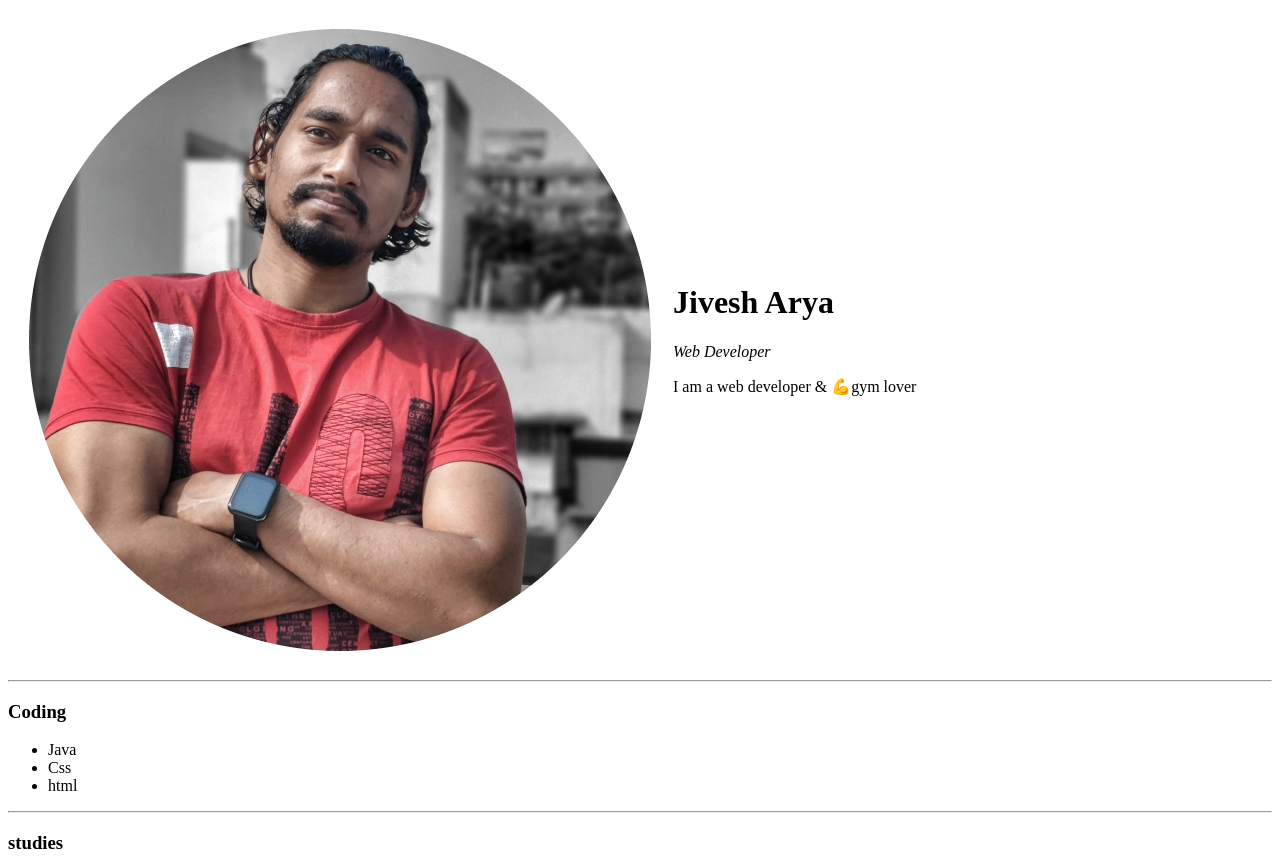
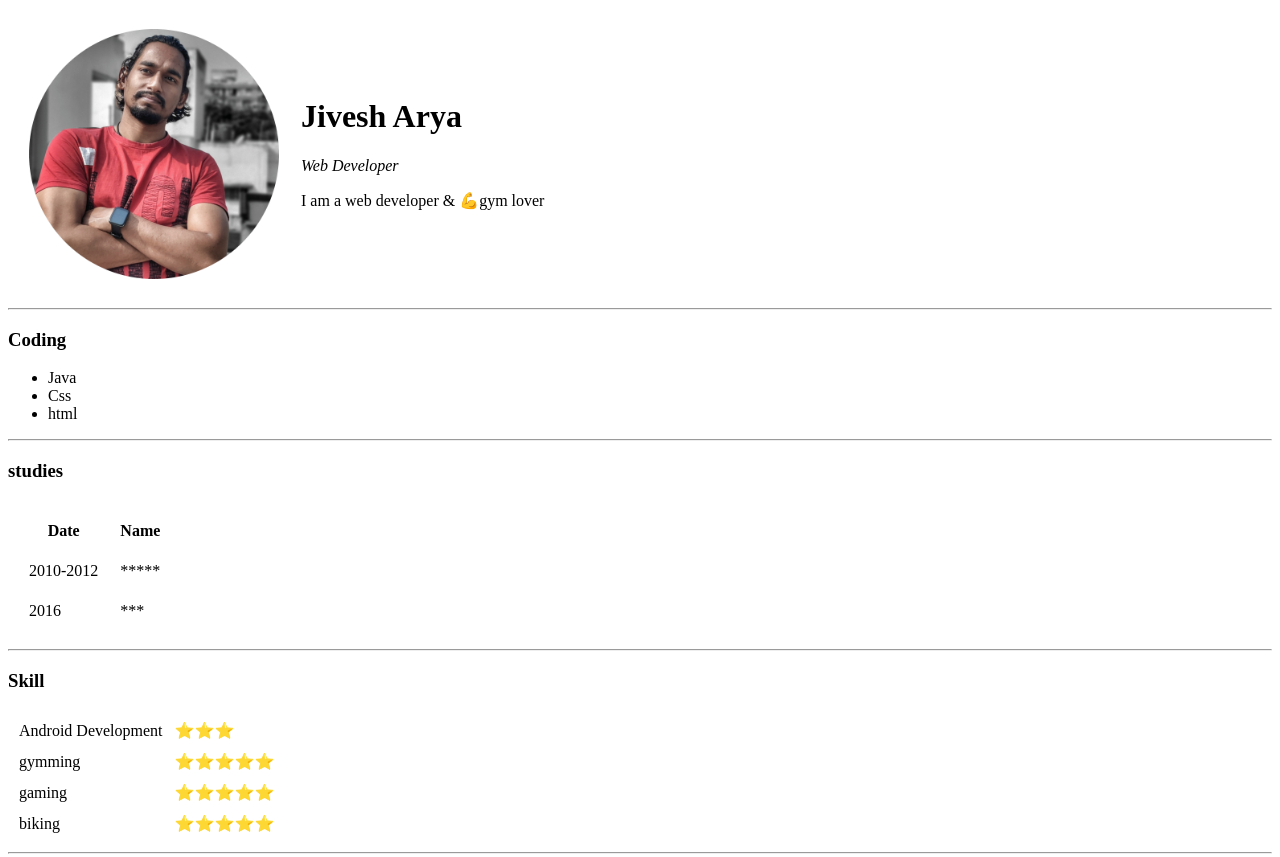
Before and after one commit to AJivesh/cv, a plain HTML site: page index.html in a window 1280 px wide. Shown: the top 857 px of the page. Drawn offline with Linux system fonts and the light colour scheme.

Commit message:
Update index.html

```diff
--- a/index.html
+++ b/index.html
@@ -11,6 +11,7 @@
         <td>
           <img
             src="jivesh.png"
+            style="height: 250px; width: 250px"
             alt="my profile photo"
           />
         </td>
```
